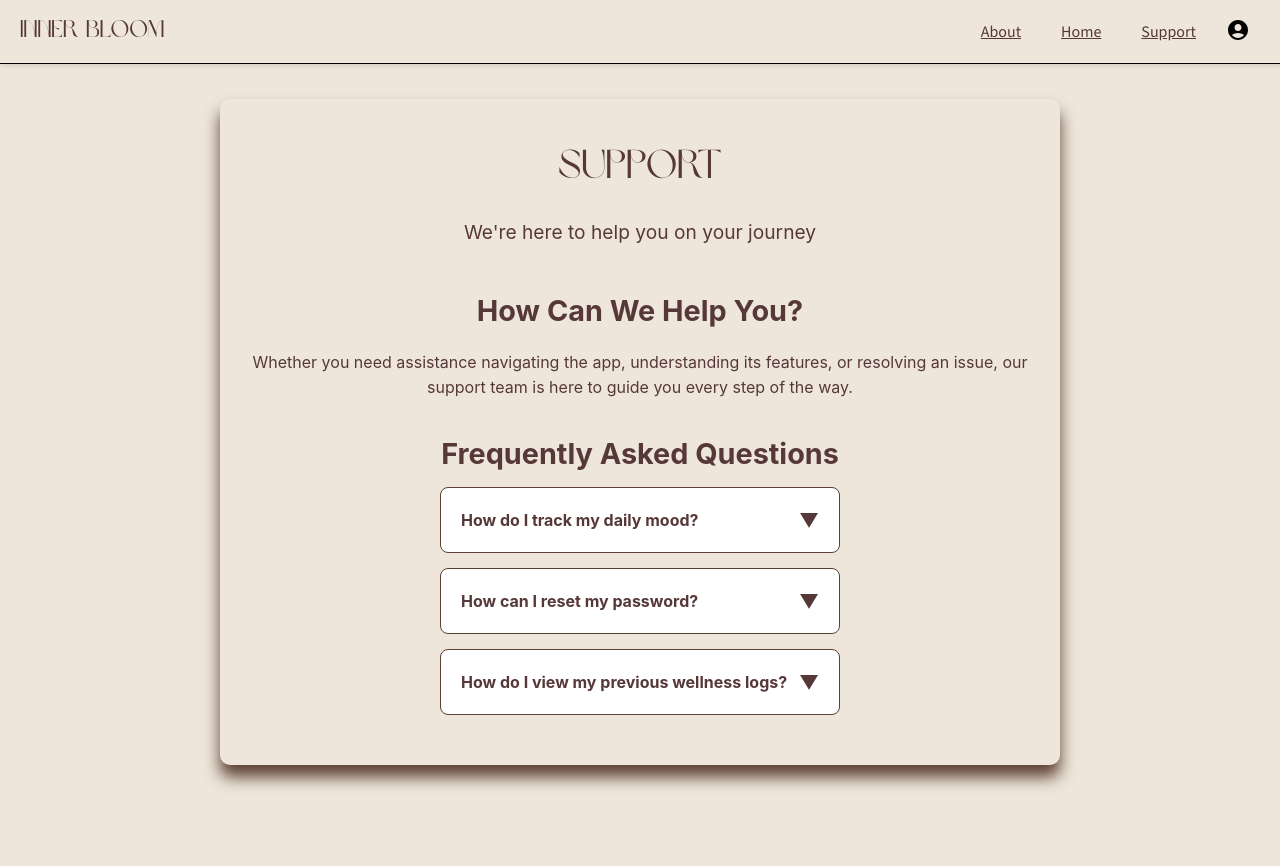
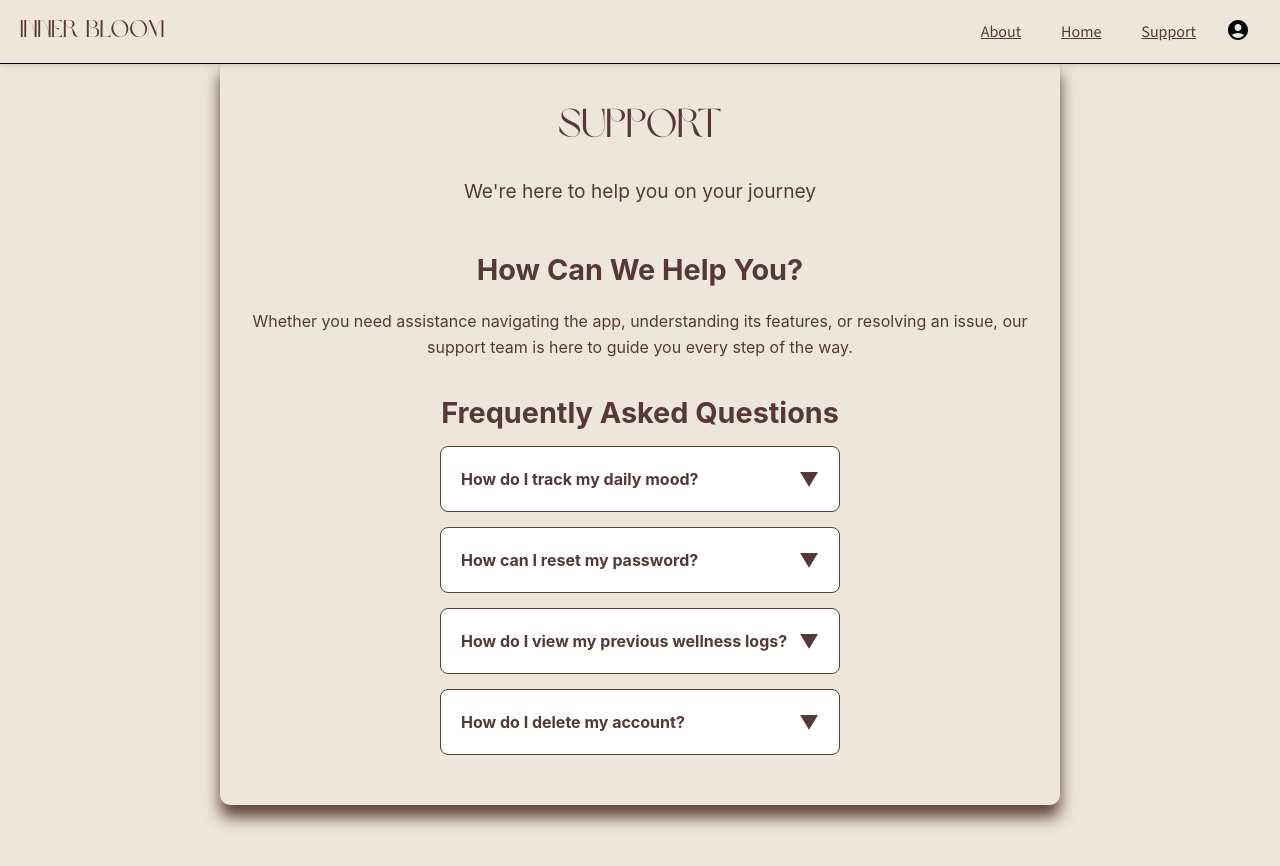
Before and after one commit to Inner-Bloom/InnerBloom, a React (Vite) app in the folder packages/react-frontend/: page /support in a window 1280 px wide. Shown: the top 866 px of the page. Built offline with nearby package versions, Linux system fonts and the light colour scheme.

Commit message:
Update Support.jsx

```diff
--- a/packages/react-frontend/src/Support.jsx
+++ b/packages/react-frontend/src/Support.jsx
@@ -19,6 +19,10 @@ const Support = () => {
         {
             question: "How do I view my previous wellness logs?",
             answer: "To view your previous wellness logs, go to the 'History' section in the app. Here, you can review all your past entries, including mood, sleep, and activity logs."
+        },
+        {
+            question: "How do I delete my account?",
+            answer: "To delete your account, please email clngo654@gmail.com with the subject line 'Account Deletion Request.' Make sure to include your registered email address and confirm that you'd like to delete your account. Our support team will process your request and notify you once the deletion is complete."
         }
     ];
 
```
